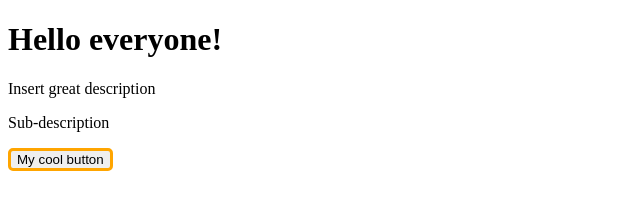
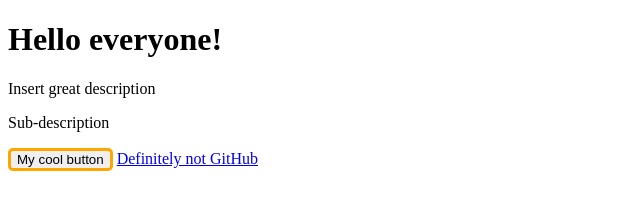
Before and after one commit to Conestoga-DSC/DSC-git-workshop, a plain HTML site: page index.html in a window 1280 px wide. Shown: the whole page, without its empty margins (0-640 px from the left). Drawn offline with Linux system fonts and the light colour scheme.

Commit message:
Added a link

```diff
--- a/index.html
+++ b/index.html
@@ -12,6 +12,9 @@
     <p>Insert great description</p>
     <p>Sub-description</p>
     <button style="border: 3px solid orange; border-radius: 5px;">My cool button</button>
+    <a
+        href="https://docs.google.com/presentation/d/1uR_t3gVUfHIz6bCZhHMVqAO2D0RChgN5f_JwE5C9Obs/edit#slide=id.g99e7338014_0_437">Definitely
+        not GitHub</a>
 </body>
 
 </html>
```
